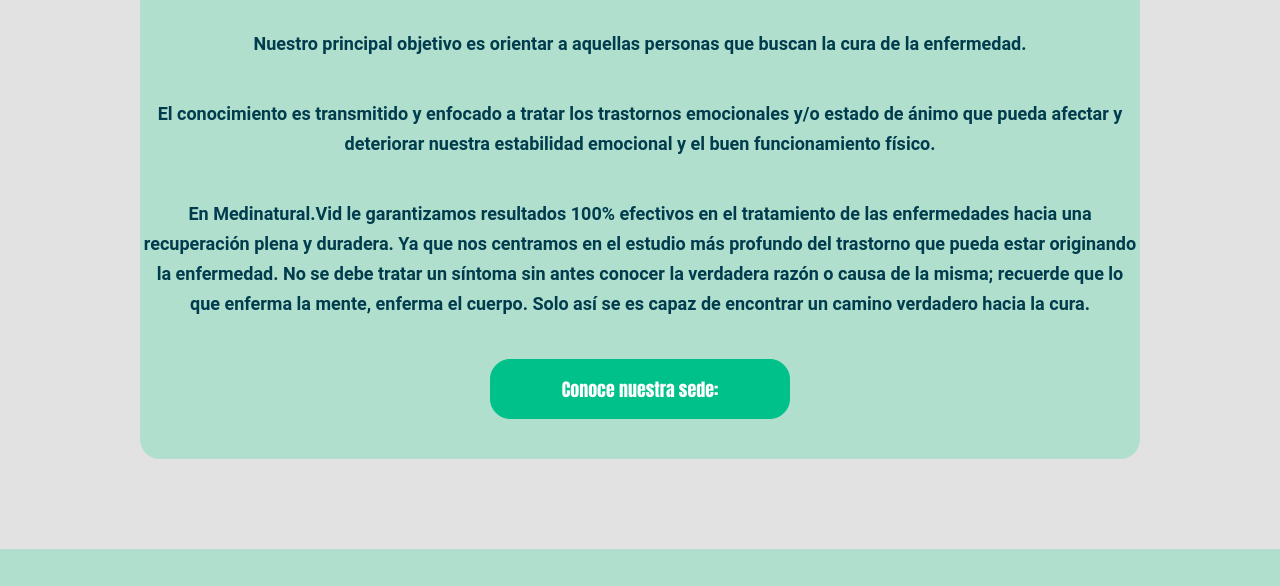
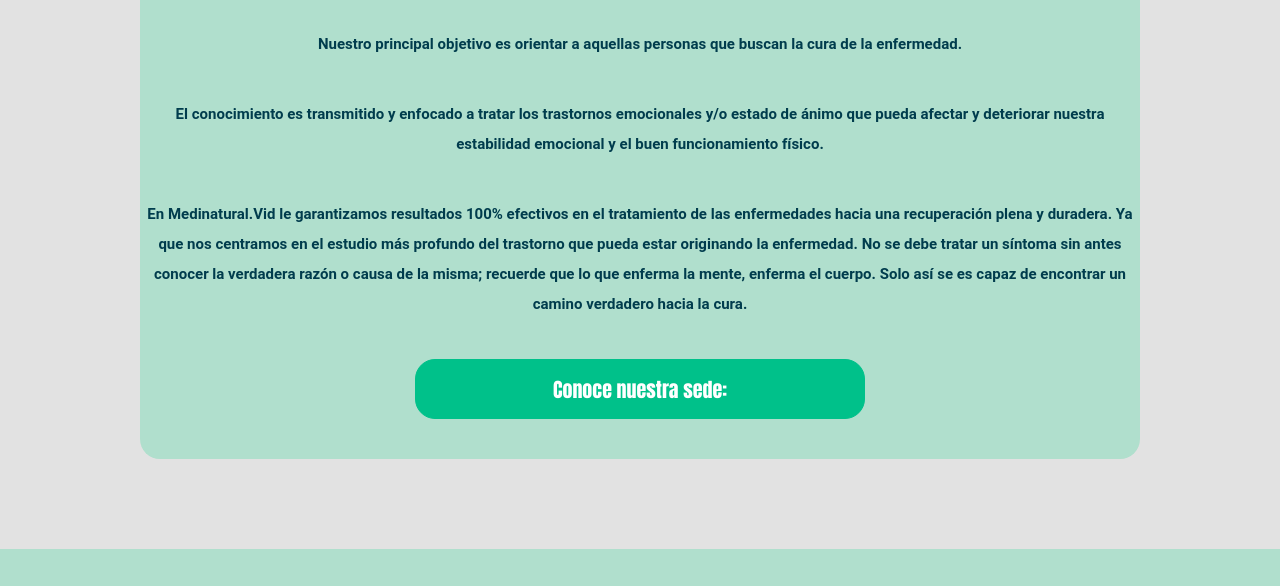
Before and after one commit to SergioPuentes/medinatural.vid, a website built with Parcel: page src/index.html in a window 1280 px wide. Shown: the part 593-1179 px from the top of the page. Built offline with nearby package versions, Linux system fonts and the light colour scheme; grey boxes are pictures that could not be loaded.

Commit message:
listoooooooooooo

```diff
--- a/src/css/buttons.css
+++ b/src/css/buttons.css
@@ -5,11 +5,11 @@
     border-radius: 2rem;
     color: #ffffff;
     margin-bottom: 4rem;
-    width: 30%;
-    max-width: 50rem;
+    width: 45%;
+    max-width: 45rem;
     height: 6rem;
     font-weight: 100;
-    font-size: 1.8rem;
+    font-size: 2rem;
     font-family: Anton ,sans-serif;
 
 }
--- a/src/css/main.css
+++ b/src/css/main.css
@@ -19,7 +19,7 @@
     line-height : 30px;
 
     margin-bottom: 4rem;
-    font-size: 1.8rem;
+    font-size: 1.5rem;
     color: #003C4D;
 }
 .img-welcome{
```
Also changed, not shown: 2 other files.
